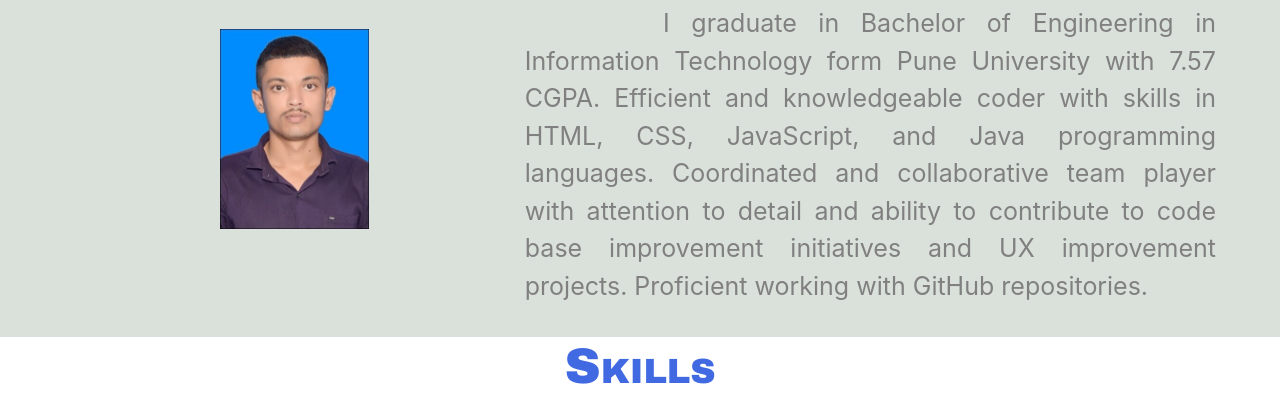
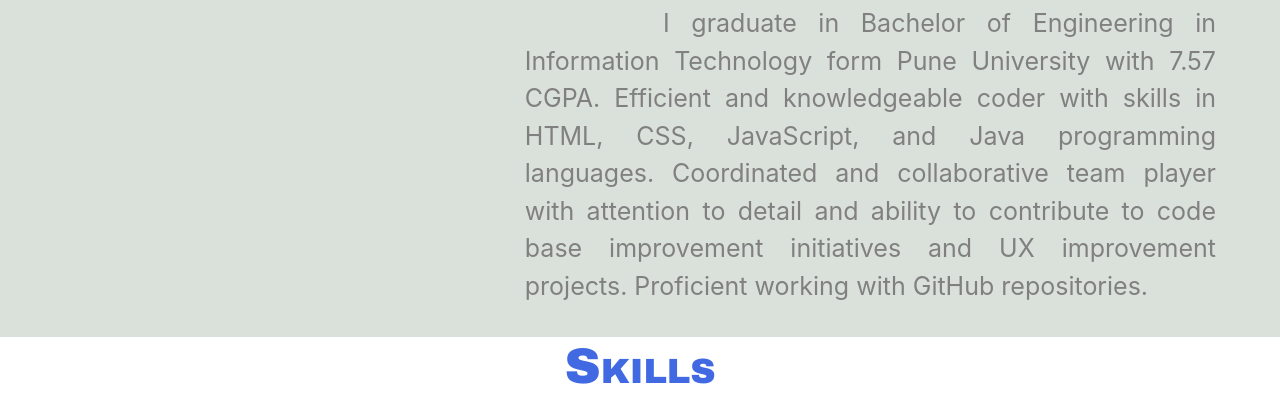
Before and after one commit to VijayGods/Portfolio, a plain HTML site: page index.html in a window 1280 px wide. Shown: the part 588-990 px from the top of the page. Drawn offline with nearby package versions, Linux system fonts and the light colour scheme.

Commit message:
Update index.html

```diff
--- a/index.html
+++ b/index.html
@@ -58,7 +58,7 @@
         <div align="center">
           <table class="aboutdata"  width="90%" height=350px>
             <tr>
-              <td width="40%" align="center"><img class="myimg" src="Passport Photo (1).jpg" height="200px"></td>
+              <td width="40%" align="center"><img class="myimg" img="Passport Photo (1).jpg" height="200px"></td>
               <td align="center" valign="top">
                   <h2 class="section_head">About</h2>
                   <p class="cobj">I graduate in Bachelor of Engineering in Information Technology form Pune University with 7.57 CGPA.
```
